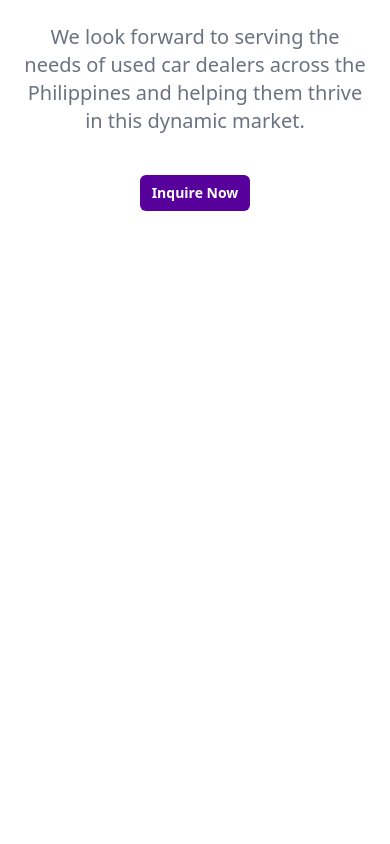
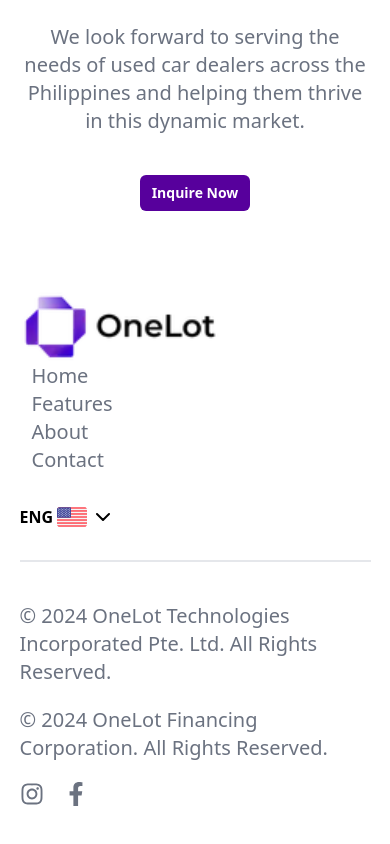
Before and after one commit to dalaixlmao/one-lot-assignment, a Next.js app: page / in a window 390 px wide. Shown: the part 8118-8962 px from the top of the page. Before the commit the page ends 8449 px from the top, so only its background shows below. Built offline with nearby package versions, Linux system fonts and the light colour scheme.

Commit message:
Added footer component with responsiveness

```diff
--- a/components/Footer.tsx
+++ b/components/Footer.tsx
@@ -1,10 +1,17 @@
+import { HyperButton } from "./ui/buttons";
 import { WhiteSection } from "./ui/section-card";
+import FooterNav from "./FooterNav";
+import FooterCopyright from "./FooterCopyright";
 
 export default function Footer() {
   return (
-    <WhiteSection className="w-screen">
-      <div></div>
-      <div></div>
+    <WhiteSection className="w-screen flex flex-col items-center w-screen">
+      <div className="w-full flex flex-col items-center">
+        <FooterNav />
+      </div>
+      <div className="w-full flex flex-col items-center">
+        <FooterCopyright />
+      </div>
     </WhiteSection>
   );
 }
--- /dev/null
+++ b/components/FooterCopyright.tsx
@@ -0,0 +1,25 @@
+// © 2024 OneLot Technologies Incorporated Pte. Ltd. All Rights Reserved.
+// © 2024 OneLot Financing Corporation. All Rights Reserved.
+import FacebookLogo from "./icons/facebook-logo";
+import InstagramLogo from "./icons/instagram-logo";
+
+export default function FooterCopyright() {
+  return (
+    <div className="flex md:flex-row flex-col w-[90%] justify-between mt-10">
+      <div className="text-gray-500 text-xl font-medium">
+        <div className="">
+          © 2024 OneLot Technologies Incorporated Pte. Ltd. All Rights Reserved.
+        </div>
+        <div className="mt-5">© 2024 OneLot Financing Corporation. All Rights Reserved.</div>
+      </div>
+      <div className="flex flex-row items-end md:mt-0 mt-5">
+        <div className="mr-3 cursor-pointer">
+          <InstagramLogo color="#6b7280" />
+        </div>
+        <div className="ml-3 cursor-pointer">
+          <FacebookLogo color="#6b7280" />
+        </div>
+      </div>
+    </div>
+  );
+}
--- /dev/null
+++ b/components/FooterNav.tsx
@@ -0,0 +1,28 @@
+import Image from "next/image";
+import { ChevronDown } from "lucide-react";
+export default function FooterNav() {
+  return (
+    <div className="flex md:flex-row flex-col justify-between border-b-2 w-[90%]">
+      <div>
+        <Image src={"/logo.svg"} width={200} height={200} alt="onelot-logo" />
+      </div>
+      <div>
+        <div className="flex md:flex-row flex-col md:items-center">
+          <div className="mx-3 text-xl text-gray-500">Home</div>
+          <div className="mx-3 text-xl text-gray-500">Features</div>
+          <div className="mx-3 text-xl text-gray-500">About</div>
+          <div className="mx-3 text-xl text-gray-500">Contact</div>
+        </div>
+        <div className="flex flex-row items-center md:justify-end my-7">
+          <div className="font-semibold">ENG</div>
+          <div className="mx-1">
+            <Image src={"/USA.svg"} height={30} width={30} alt="usa-flag" />
+          </div>
+          <div>
+            <ChevronDown />
+          </div>
+        </div>
+      </div>
+    </div>
+  );
+}
```
Also changed, not shown: public/USA.svg (added).
